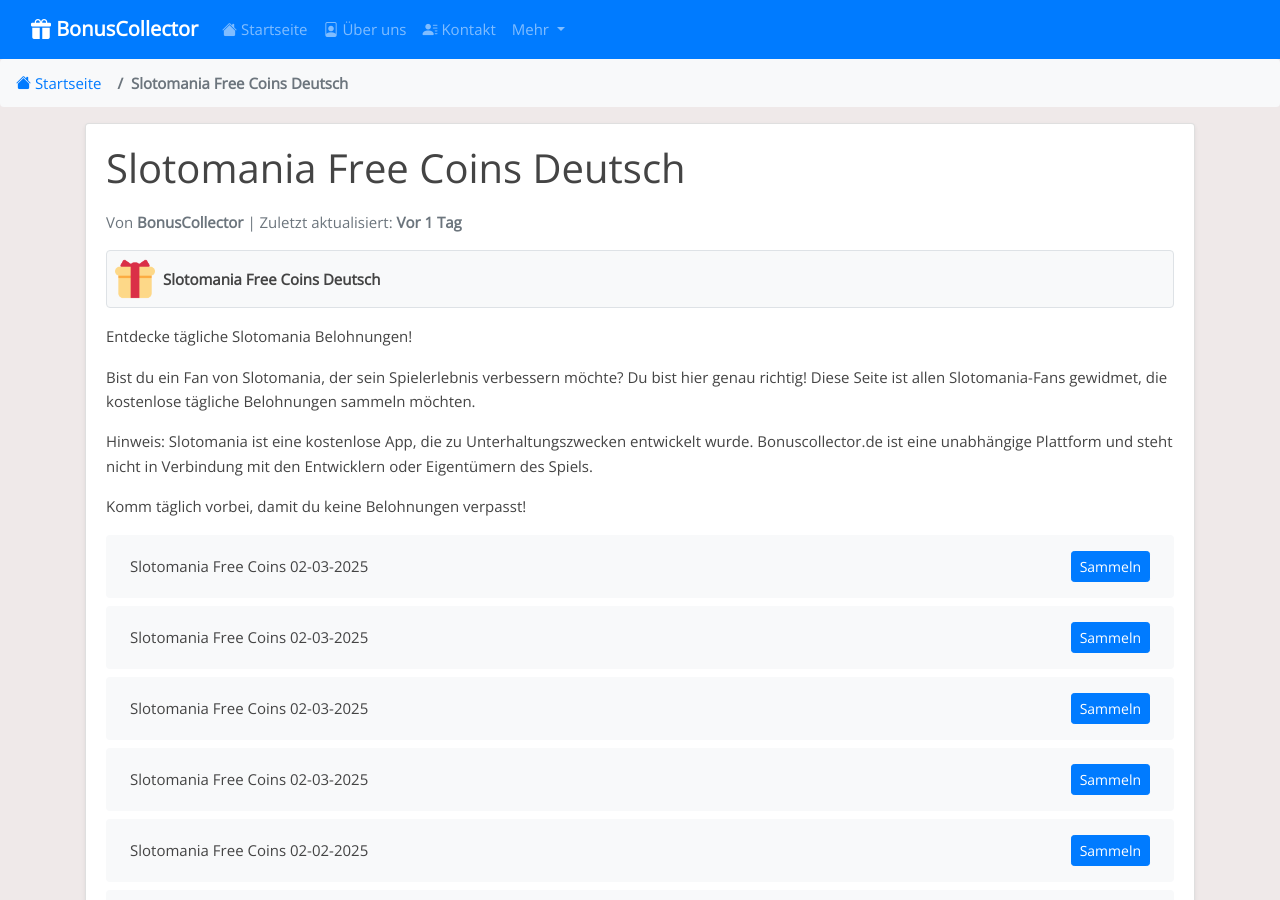
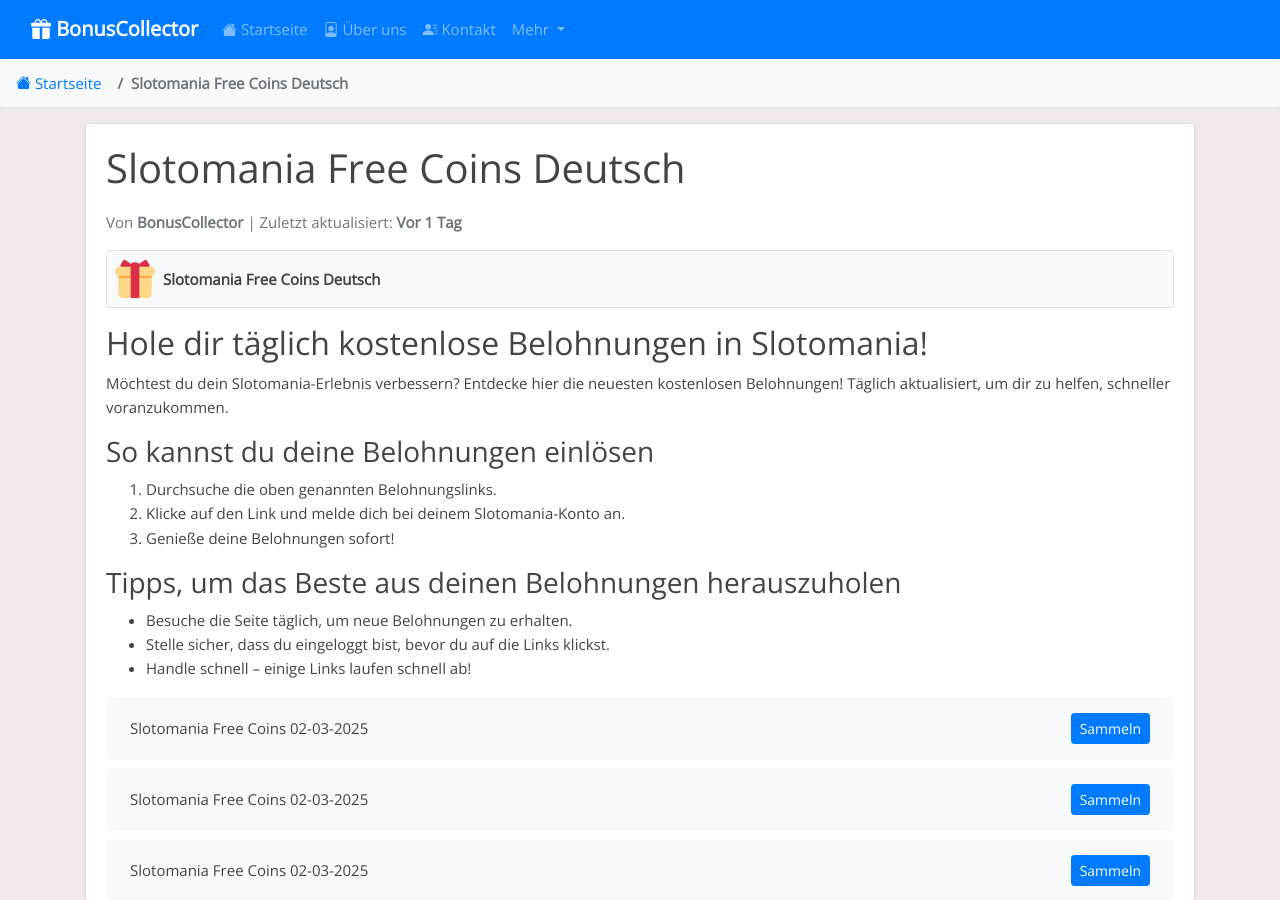
Before and after one commit to Prollad99/bs-de, a Jekyll site: the page built from _posts/2025-01-19-slotomania.md, in a window 1280 px wide and 900 px high. Built offline with Jekyll 4.4.1, drawn with Linux system fonts in a browser that asks for light colours; some of the changed text lies outside the part shown.

Commit message:
Aktualisiere slotomania-Belohnungslinks, Inhalte und Änderungsdatum

```diff
--- a/_includes/slotomania_footer.html
+++ b/_includes/slotomania_footer.html
@@ -1,22 +1,7 @@
-### So beanspruchst du deine Slotomania Belohnungen
+<h3>Warum du unsere Slotomania-Updates folgen solltest</h3>
 
+<p>Wir bieten täglich die neuesten Belohnungslinks aus offiziellen Slotomania-Aktionen. So bleibst du immer auf dem neuesten Stand. Speichere diese Seite für schnellen Zugriff.</p>
 
-1. Durchsuche die obigen Belohnungslinks und wähle die aus, die du beanspruchen möchtest.
+<h4>Hinweis:</h4>
 
-2. Klicke auf einen Link, um zur Slotomania-App oder -Website weitergeleitet zu werden.
-
-3. Melde dich an deinem Konto an, falls du dazu aufgefordert wirst.
-
-4. Deine Belohnung (kostenlose Spins, Münzen, Chips oder Boni) wird deinem Konto hinzugefügt.
-
-
-**Tipps zum Beanspruchen von Belohnungen:**
-
-- Stelle sicher, dass du in deinem Slotomania-Konto angemeldet bist, bevor du auf die Links klickst.
-
-- Die meisten Links können nur einmal beansprucht werden. Schaue also täglich für neue vorbei.
-
-- Wenn ein Link nicht funktioniert, ist er möglicherweise abgelaufen. Beanspruche deine Belohnungen so schnell wie möglich.
-
-
-Viel Spaß beim Sammeln deiner Belohnungen und beim Spielen von Slotomania!
+<p>Diese Seite ist nicht mit den offiziellen Entwicklern von Slotomania verbunden. Alle Belohnungen stammen aus öffentlichen Quellen.</p>
--- a/_includes/slotomania_post.html
+++ b/_includes/slotomania_post.html
@@ -1,10 +1,27 @@
-Entdecke tägliche Slotomania Belohnungen!
+<h2>Hole dir täglich kostenlose Belohnungen in Slotomania!</h2>
 
+<p>Möchtest du dein Slotomania-Erlebnis verbessern? Entdecke hier die neuesten kostenlosen Belohnungen! Täglich aktualisiert, um dir zu helfen, schneller voranzukommen.</p>
 
-Bist du ein Fan von Slotomania, der sein Spielerlebnis verbessern möchte? Du bist hier genau richtig! Diese Seite ist allen Slotomania-Fans gewidmet, die kostenlose tägliche Belohnungen sammeln möchten.
+<h3>So kannst du deine Belohnungen einlösen</h3>
 
+<ol>
 
-Hinweis: Slotomania ist eine kostenlose App, die zu Unterhaltungszwecken entwickelt wurde. Bonuscollector.de ist eine unabhängige Plattform und steht nicht in Verbindung mit den Entwicklern oder Eigentümern des Spiels.
+  <li>Durchsuche die oben genannten Belohnungslinks.</li>
 
+  <li>Klicke auf den Link und melde dich bei deinem Slotomania-Konto an.</li>
 
-Komm täglich vorbei, damit du keine Belohnungen verpasst!
+  <li>Genieße deine Belohnungen sofort!</li>
+
+</ol>
+
+<h3>Tipps, um das Beste aus deinen Belohnungen herauszuholen</h3>
+
+<ul>
+
+  <li>Besuche die Seite täglich, um neue Belohnungen zu erhalten.</li>
+
+  <li>Stelle sicher, dass du eingeloggt bist, bevor du auf die Links klickst.</li>
+
+  <li>Handle schnell – einige Links laufen schnell ab!</li>
+
+</ul>
```
